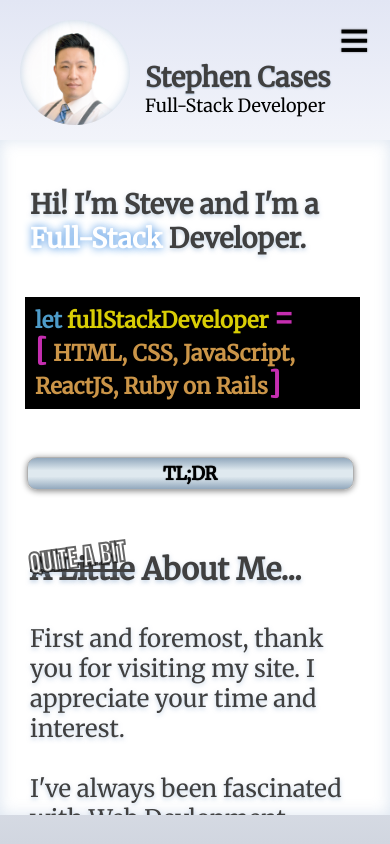
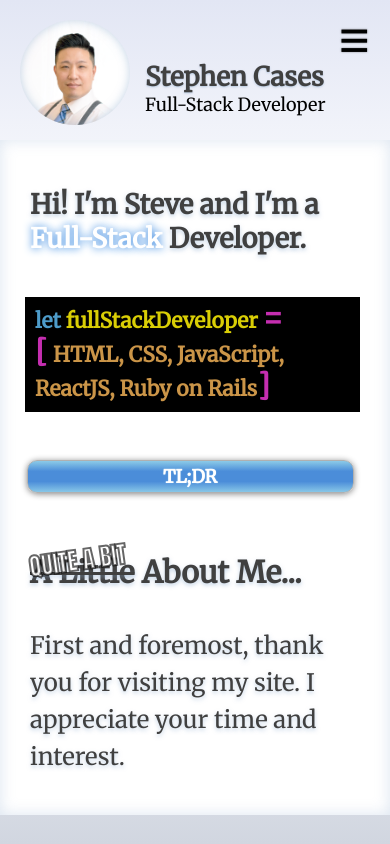
Before and after one commit to builtforsomethingbigger/stephencases.com, a React (Create React App) app: page / in a window 390 px wide. Built offline with nearby package versions, Linux system fonts and the light colour scheme; no server answers.

Commit message:
More Mobile stylings

```diff
--- a/src/styles/Bio.css
+++ b/src/styles/Bio.css
@@ -78,15 +78,15 @@
     top: 0;
     background: linear-gradient(
         to bottom,
-        rgb(146, 168, 189) 0%,
-        rgb(223, 233, 239)40%,
-        rgb(223, 233, 239) 60%,
-        rgba(146, 168, 189) 100%
+        rgb(136, 199, 231) 2%,
+        rgba(75, 141, 217) 33%,
+        rgba(75, 141, 217) 66%,
+        rgba(136, 199, 231) 100%
     );
     font-size: 18px;
     font-weight: bold;
-    color: rgb(0, 0, 0);
-    text-shadow: 0px 0px 1px rgb(0, 0, 0);
+    color: rgb(255, 255, 255);
+    text-shadow: 0px 0px 1px rgb(173, 212, 241);
     box-shadow: 0px 1px 6px rgba(0, 0, 0, 0.486);
     padding: 4px 80px;
     border: 1px solid rgb(176, 176, 176);
@@ -96,8 +96,8 @@
     z-index: 20;
 }
 .tldr-text:hover{
-    color: rgb(45, 150, 255);
-    box-shadow: none;
+    text-shadow: 0px 0px 1px rgb(21, 62, 93);
+    box-shadow: 0px 1px 2px rgba(0, 0, 0, 0.486);
 
     animation-name: tldrBlips;
     animation-duration: 0.1s;
@@ -123,7 +123,7 @@
 .bio-content{
     margin-top: -20px;
     font-size: 24px;
-    line-height: 30px;
+    line-height: 37px;
     color: rgb(64, 64, 64);
     text-align: left;
     text-shadow: 0px 2px 4px rgba(138, 169, 205, 0.5);
@@ -162,7 +162,7 @@
         padding-bottom: 40px;
     }
     .bio-content-skills{
-        font-size: 22px;
+        font-size: 21px;
         line-height: 30px;
         margin-bottom: 40px;
     }
--- a/src/styles/ProfileBanner.css
+++ b/src/styles/ProfileBanner.css
@@ -149,7 +149,7 @@
         text-align: left;
         top: -45px;
         left: 145px;
-        font-size: 27px;
+        font-size: 26px;
         font-weight: bold;
     }
     .profile-title{
```
